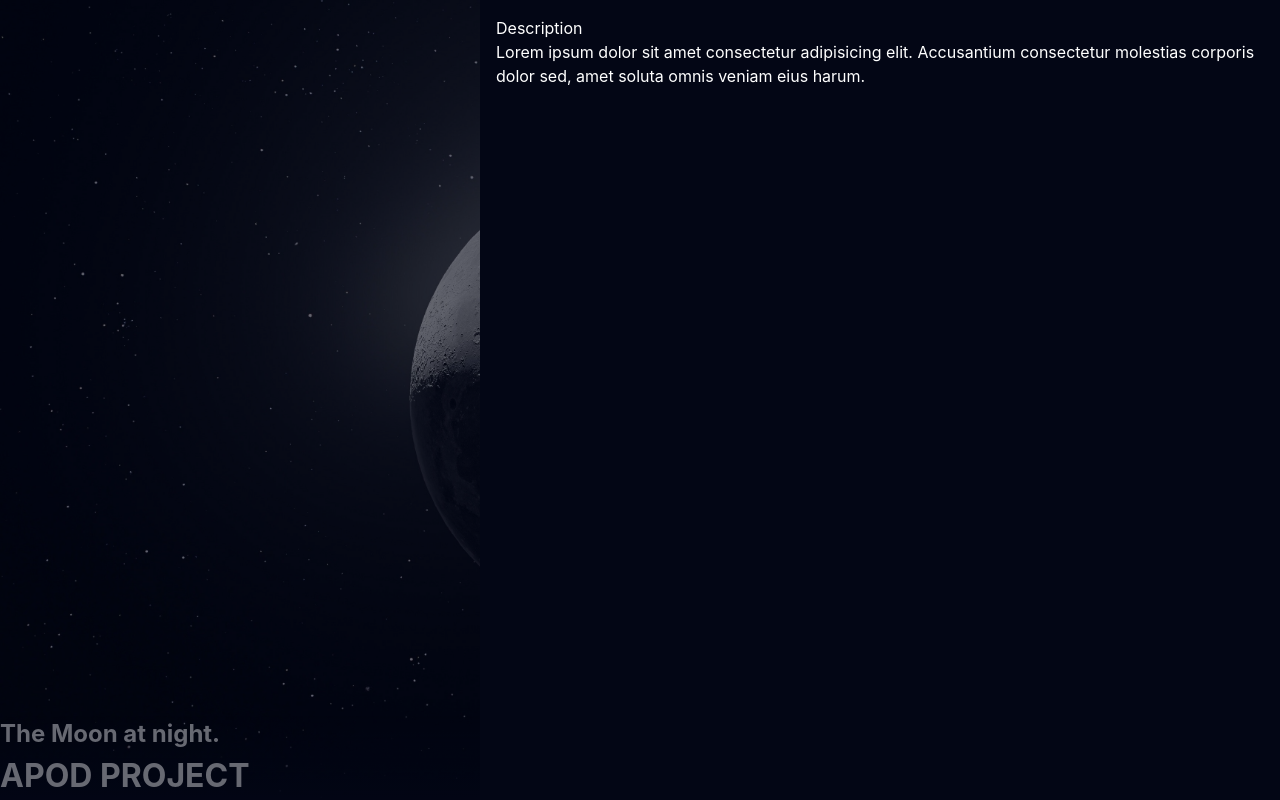
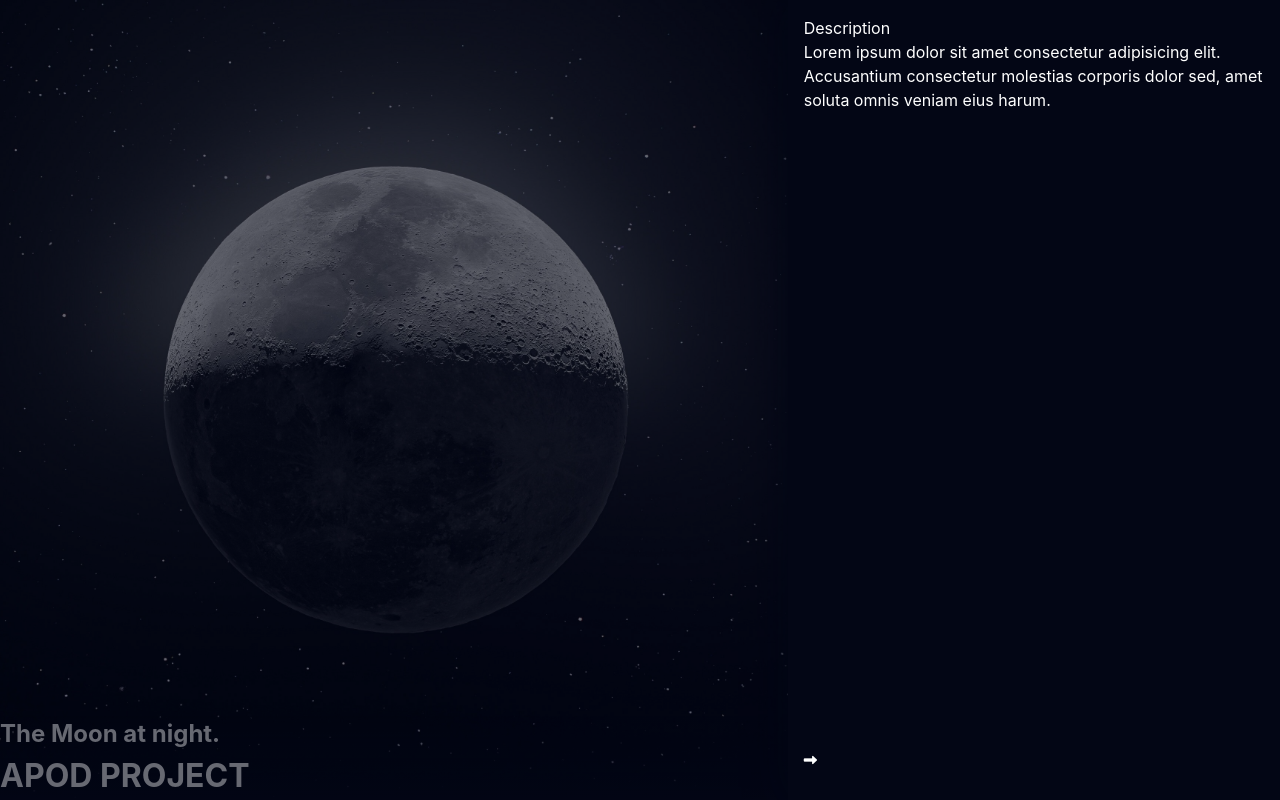
Before and after one commit to rlal2022/nasa-app, a React (Vite) app: page / in a window 1280 px wide. Built offline with nearby package versions, Linux system fonts and the light colour scheme.

Commit message:
adjust sidebar css and for mobile screens

```diff
--- a/src/components/SideBar.jsx
+++ b/src/components/SideBar.jsx
@@ -13,6 +13,9 @@ const SideBar = () => {
             eius harum.
           </p>
         </div>
+        <button>
+          <i className="fa-solid fa-right-long"></i>
+        </button>
       </div>
     </div>
   );
--- a/src/index.css
+++ b/src/index.css
@@ -80,8 +80,53 @@ footer {
   padding: 1rem;
   overflow-y: scroll;
   height: 100%;
-  width: 90%;
+  width: 80%;
   max-width: 800px;
   margin-left: auto;
   background: #030615;
 }
+
+.sidebarContents h2 {
+  font-weight: 200;
+  font-size: 1.4rem;
+}
+
+.sidebarContents div {
+  flex: 1;
+}
+
+.sidebarContents button {
+  background: transparent;
+  color: white;
+  border: none;
+  outline: none;
+  margin-right: auto;
+  cursor: pointer;
+  transition-duration: 200ms;
+  padding: 1rem 0;
+}
+
+.sidebarContents button:hover {
+  opacity: 0.7;
+}
+
+@media (min-width: 640px) {
+  .sidebar {
+    position: relative;
+    inset: unset;
+    min-width: 30%;
+    max-height: 100vh;
+    box-shadow: 0 0 40px 1px #030615;
+  }
+
+  .sidebarContents {
+    margin: unset;
+    width: 100%;
+  }
+
+  .bgOverlay {
+    right: 0;
+    left: unset;
+    width: 100vw;
+  }
+}
```
